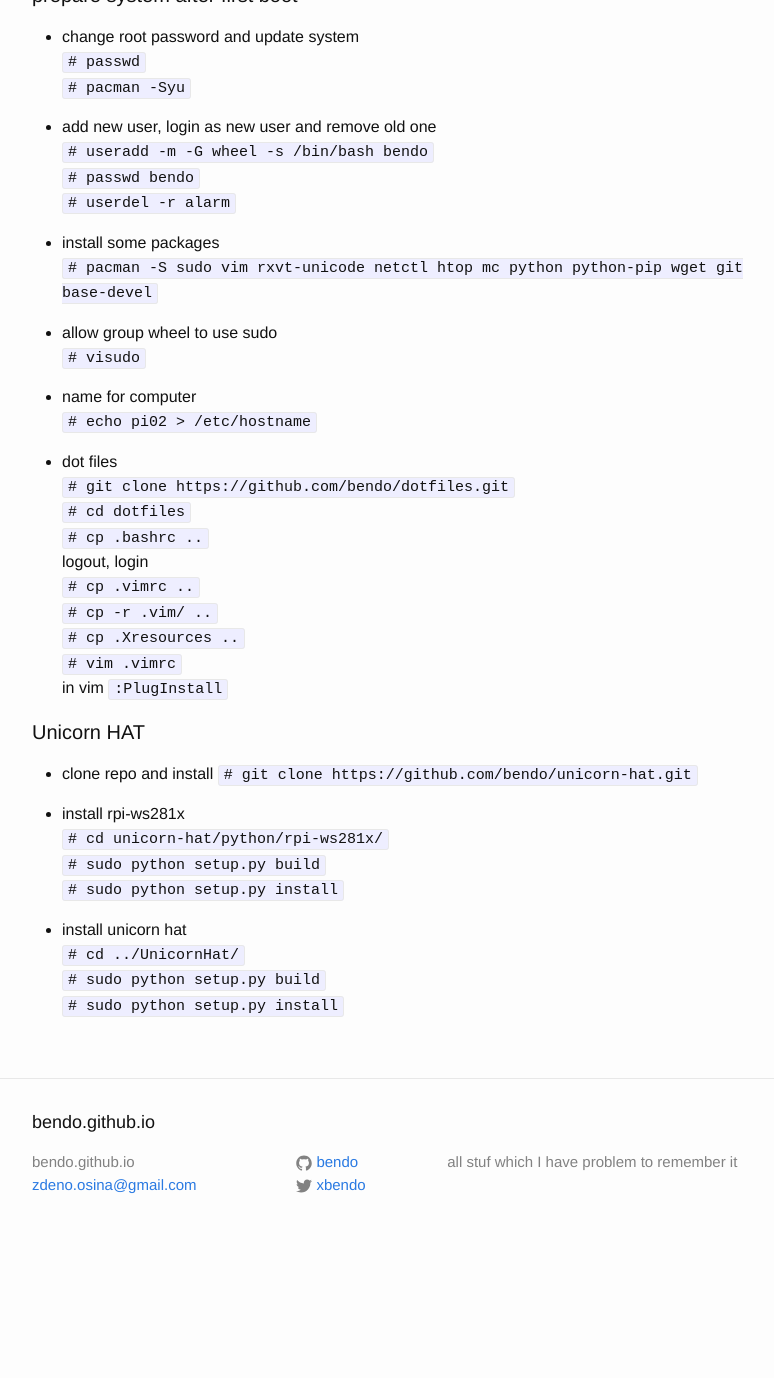
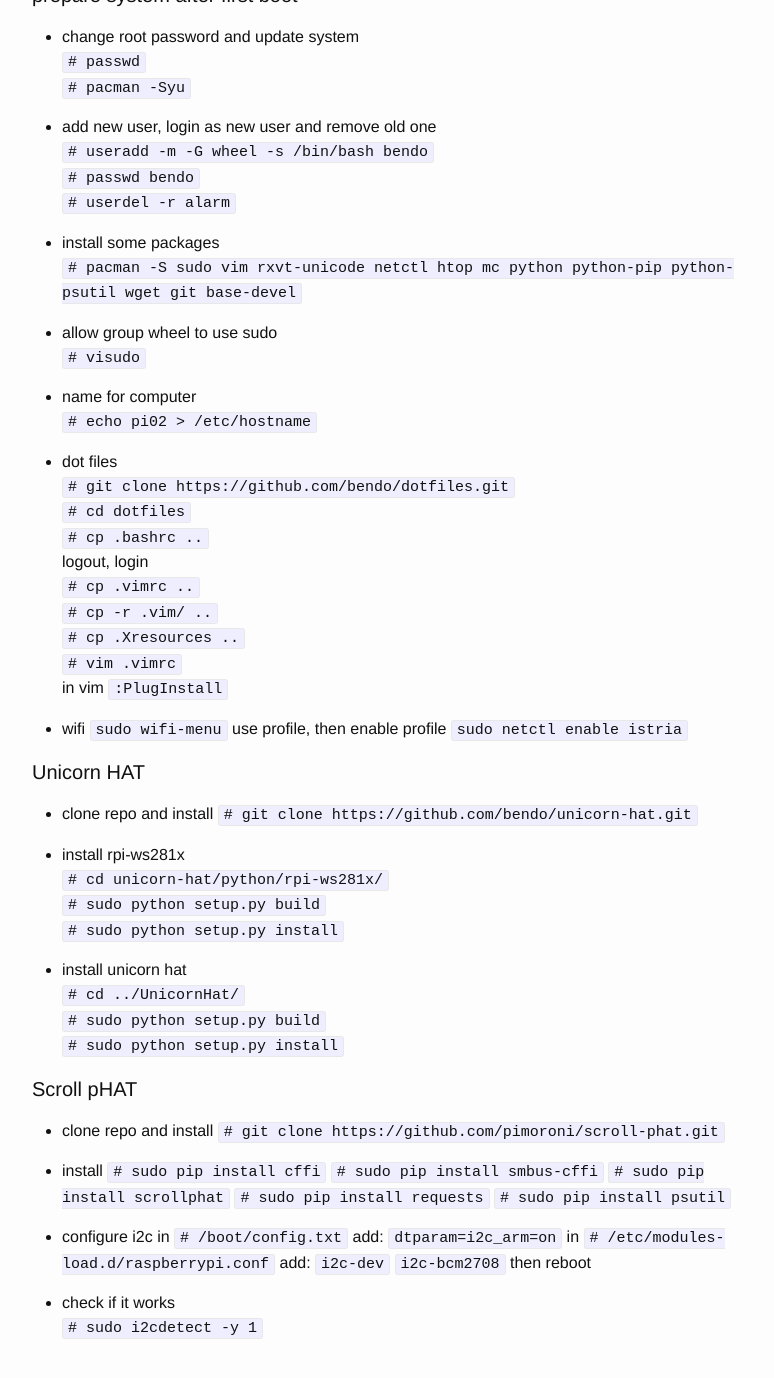
Before and after one commit to bendo/bendo.github.io, a Jekyll site: the page built from pi.md, in a window 1280 px wide and 1400 px high, scrolled down 307 px. Shown: the top 1378 px of the window, without its empty margins (238-1012 px from the left). Built offline with Jekyll 4.4.1, drawn with Linux system fonts in a browser that asks for light colours; before the commit the page ends 1563 px from its top, so only the background shows below that.

Commit message:
scroll pHAT, wifi

```diff
--- a/pi.md
+++ b/pi.md
@@ -21,7 +21,7 @@
    `# userdel -r alarm`
 
  - install some packages
-   `# pacman -S sudo vim rxvt-unicode netctl htop mc python python-pip wget git base-devel`
+   `# pacman -S sudo vim rxvt-unicode netctl htop mc python python-pip python-psutil wget git base-devel`
 
  - allow group wheel to use sudo
    `# visudo`
@@ -40,6 +40,10 @@
    `# vim .vimrc`
    in vim `:PlugInstall`
 
+ - wifi
+   `sudo wifi-menu`
+   use profile, then enable profile
+   `sudo netctl enable istria`
 
 #### Unicorn HAT
  - clone repo and install
@@ -54,3 +58,26 @@
    `# cd ../UnicornHat/`
    `# sudo python setup.py build`
    `# sudo python setup.py install`
+
+
+#### Scroll pHAT
+ - clone repo and install
+   `# git clone https://github.com/pimoroni/scroll-phat.git`
+
+ - install
+   `# sudo pip install cffi`
+   `# sudo pip install smbus-cffi`
+   `# sudo pip install scrollphat`
+   `# sudo pip install requests`
+   `# sudo pip install psutil`
+
+ - configure i2c
+   in `# /boot/config.txt` add:
+   `dtparam=i2c_arm=on`
+   in `# /etc/modules-load.d/raspberrypi.conf` add:
+   `i2c-dev`
+   `i2c-bcm2708`
+   then reboot
+
+ - check if it works
+   `# sudo i2cdetect -y 1`
```
